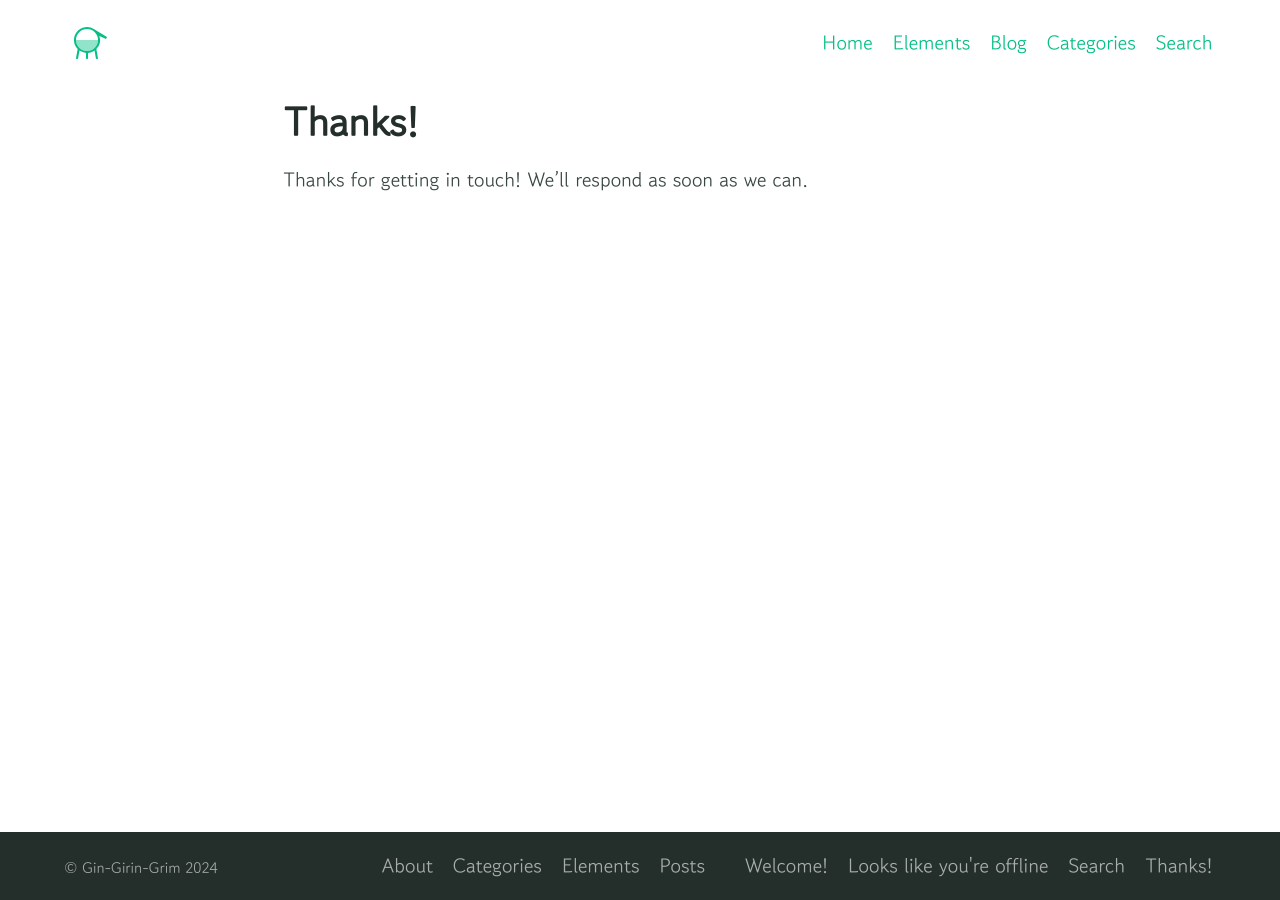
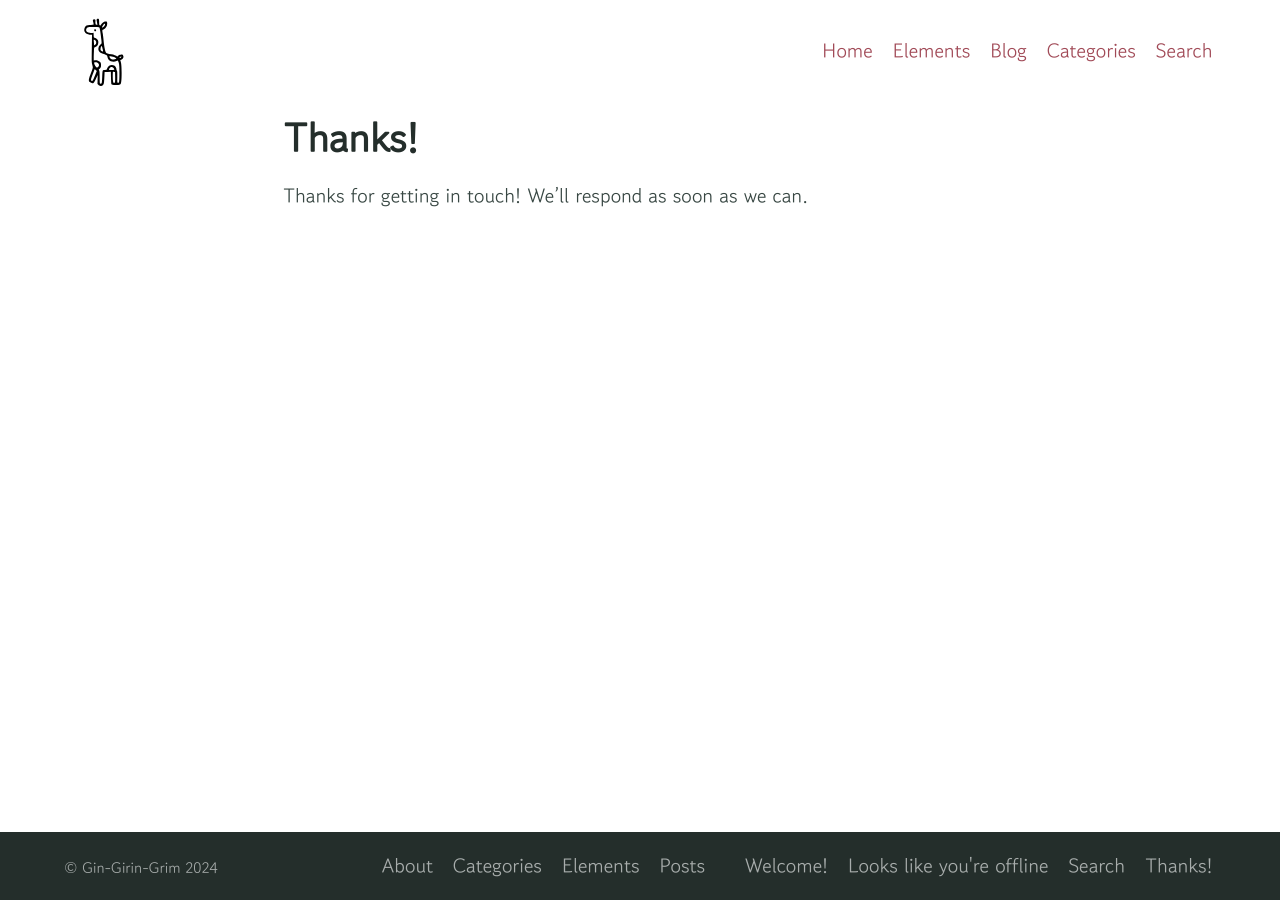
Before and after one commit to gin-girin-grim/gin-girin-grim.github.io, a Jekyll site: the page built from thanks.md, in a window 1280 px wide. Built offline with Jekyll 4.4.1, drawn with Linux system fonts in a browser that asks for light colours.

Commit message:
[new] set Home page

```diff
--- a/_config.yml
+++ b/_config.yml
@@ -154,4 +154,4 @@ fonts:
   preconnect_urls:
     - https://fonts.googleapis.com/css2?family=Gowun+Dodum&display=swap
   font_urls:
-    - https://fonts.googleapis.com/css2?family=Gowun+Dodum&display=swap
+    - https://fonts.googleapis.com/css2?family=Gowun+Dodum&family=Acme&family=DM+Serif+Display:ital@0;1&display=swap
--- a/_sass/_settings.scss
+++ b/_sass/_settings.scss
@@ -7,7 +7,7 @@ $accentColour: #05bf85 !default;
 // Text colours
 $headingColour: #242E2B !default;
 $bodyColour: #384743 !default;
-$linkColour: #05bf85 !default;
+$linkColour:  #A14A57 !default;
 $hoverColour: #008000 !default;
 $focusColour: #fa407a !default;
 $captionColour: #a8adac !default;
--- a/_sass/sassline-base/_variables.scss
+++ b/_sass/sassline-base/_variables.scss
@@ -64,14 +64,14 @@ $bodytype: (
 ) !default;
 
 $headingtype: (
-  font-family: '"Gowun Dodum", sans-serif',
+  font-family: 'Gowun Dodum, sans-serif',
   regular: 400,
   bold: 700,
   cap-height: 0.66
 ) !default;
 
 $monospacetype: (
-  font-family: '"Gowun Dodum", sans-serif',
+  font-family: 'Gowun Dodum, sans-serif',
   regular: 400,
   cap-height: 0.68
 ) !default;
```
Also changed, not shown: index.md (+0 -4 lines), assets/logos/logo.png (added), assets/logos/logo.svg, assets/logos/logo@16px.png, assets/logos/logo@32px.png.
